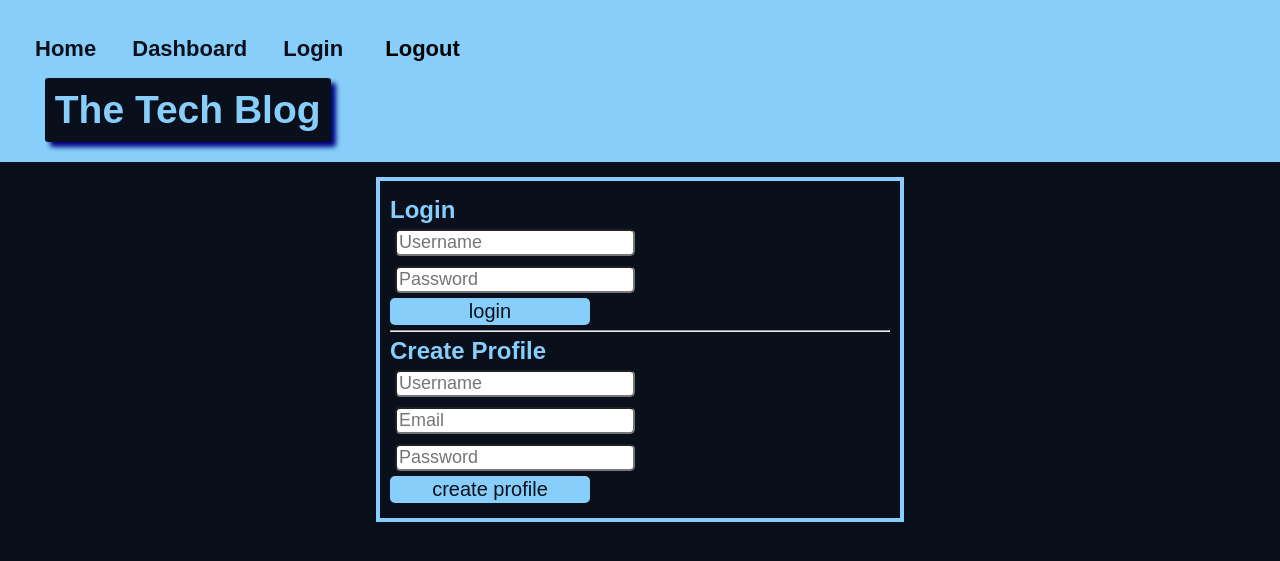
After one commit to OneCrinkleyFry/tech-blog, a Node server app: template views/login.handlebars in a window 1280 px wide. The commit adds this page. Shown: the top 561 px of the page. Run offline with Node 20, Linux system fonts and the light colour scheme; the template is opened without the code that fills it, so the values that code supplies are empty; some libraries are stand-ins or nearby versions.

Commit message:
added the login page layout

```diff
--- a/public/stylesheets/style.css
+++ b/public/stylesheets/style.css
@@ -51,7 +51,8 @@ header {
 }
 
 main {
-    text-align: center;
+    display: flex;
+    justify-content: space-around;
 }
 
 .article-container {
@@ -78,3 +79,37 @@ article {
     color: lightskyblue;
     padding: 15px;
 }
+
+.login-container {
+    border: 4px solid lightskyblue;
+    margin: 15px;
+    width: 30%;
+    text-align: left;
+    padding: 10px;
+    min-width: 500px;
+}
+
+.login-container label {
+    position: fixed;
+    visibility: hidden;
+}
+
+.login-container input {
+    margin: 5px;
+    font-size: 18px;
+    border-radius: 5px;
+}
+
+.submit-btn {
+    border: none;
+    border-radius: 5px;
+    background-color: lightskyblue;
+    color: #09101b;
+    padding: 2px;
+    font-size: 20px;
+    min-width: 200px;
+}
+
+.login-container form {
+    margin: 5px 0;
+}
--- /dev/null
+++ b/views/login.handlebars
@@ -0,0 +1,35 @@
+<section class="login-container">
+    <form class="login-form">
+        <h2>Login</h2>
+        <div>
+            <label for="username-login">Username</label>
+            <input type="text" name="username-login" placeholder="Username" />
+        </div>
+        <div>
+            <label for="password-login">Password</label>
+            <input type="text" name="password-login" placeholder="Password"/>
+        </div>
+        <div>
+            <button type="submit" class="submit-btn">login</button>
+        </div>
+    </form>
+    <hr>
+    <form class="create-form">
+        <h2>Create Profile</h2>
+        <div>
+            <label for="username-create">Username</label>
+            <input type="text" name="username-create" placeholder="Username"/>
+        </div>
+        <div>
+            <label for="email-create">Email</label>
+            <input type="text" name="email-create" placeholder="Email"/>
+        </div>
+        <div>
+            <label for="password-create">Password</label>
+            <input type="text" name="password-create" placeholder="Password"/>
+        </div>
+        <div>
+            <button type="submit" class="submit-btn">create profile</button>
+        </div>
+    </form>
+</section>
```
Also changed, not shown: controllers/home-routes.js (+18 -0 lines), views/dashboard.handlebars (added).
